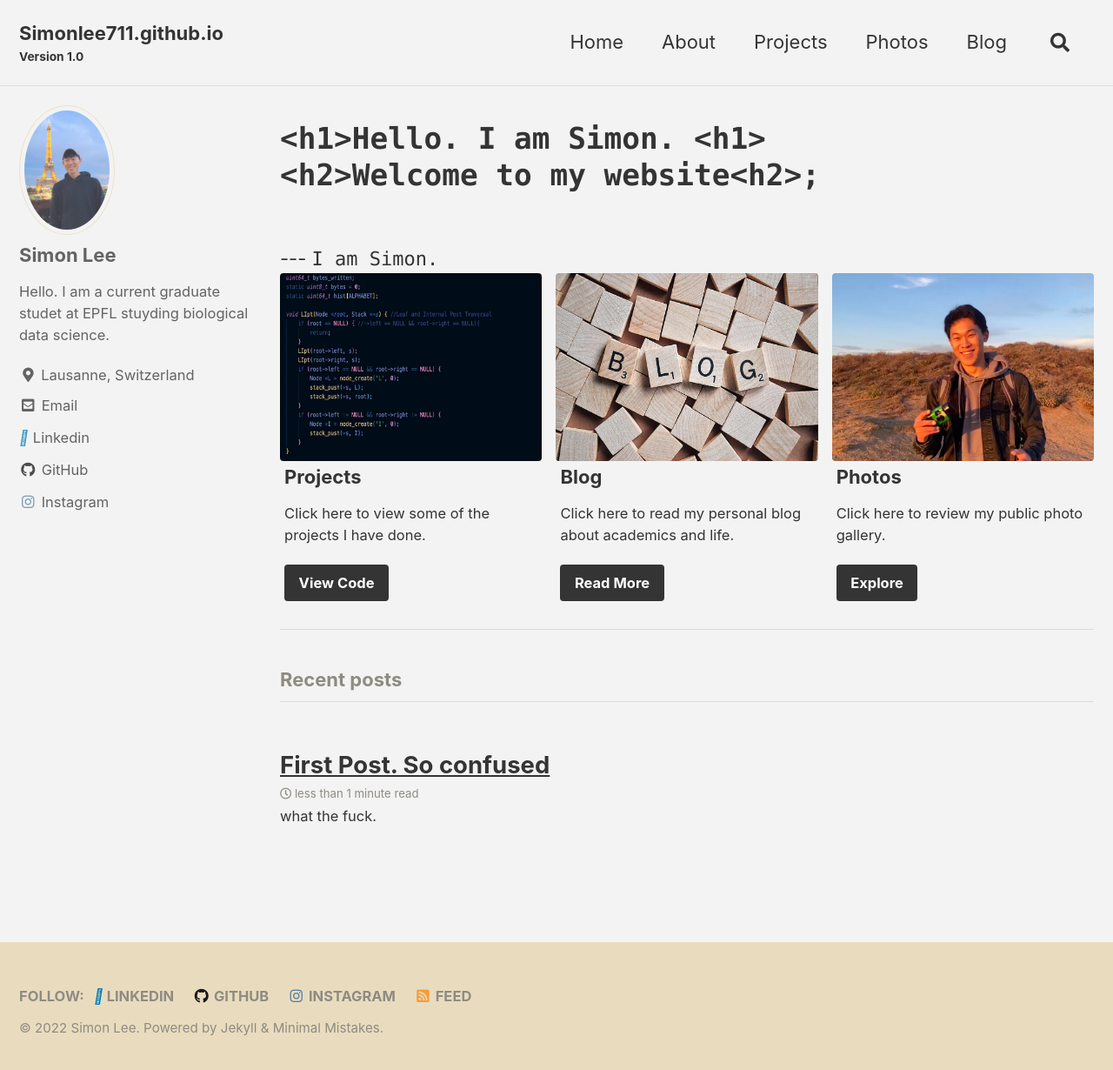
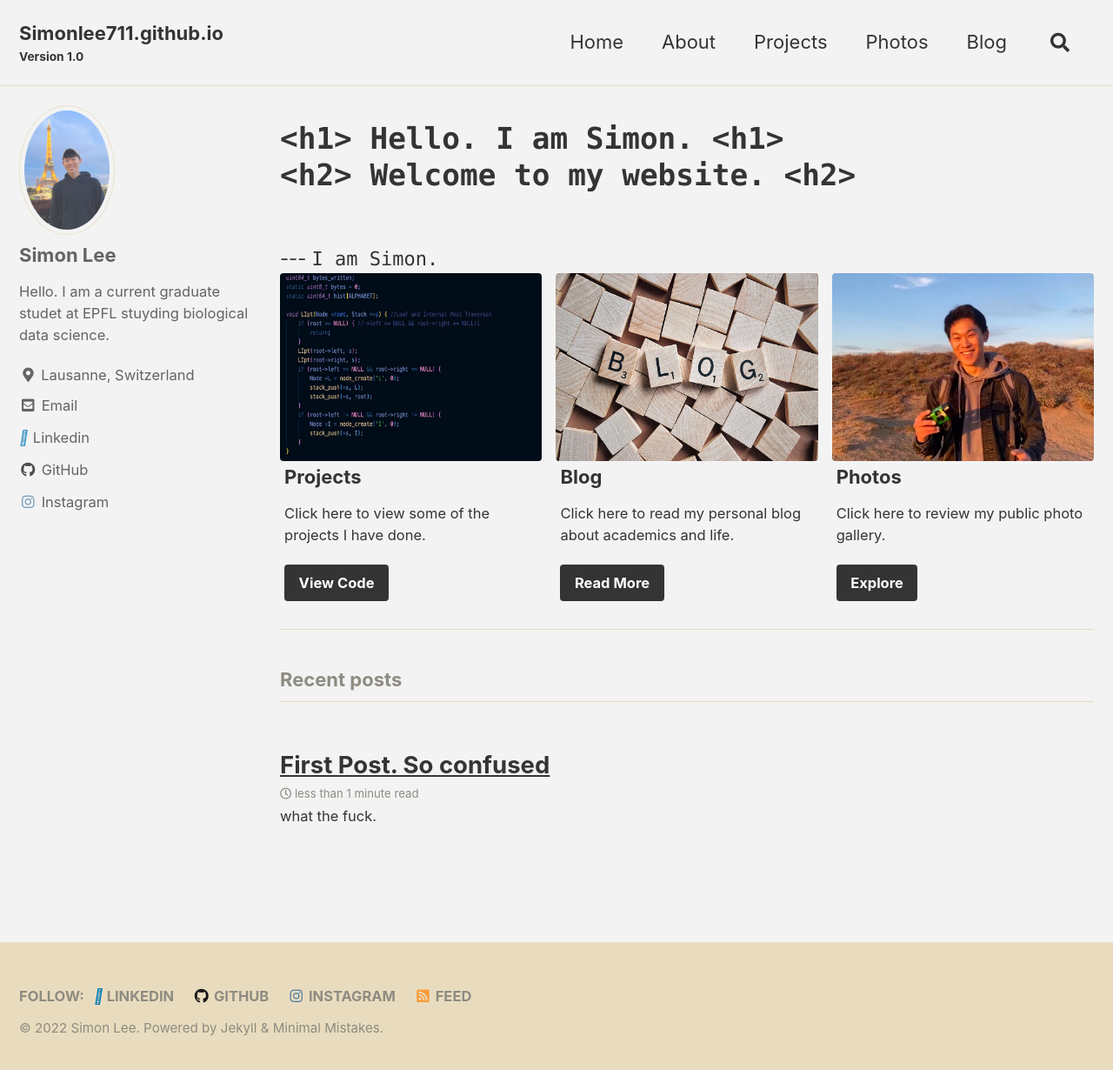
Before and after one commit to Simonlee711/Simonlee711.github.io, a Jekyll site: the page built from index.html, in a window 1280 px wide and 1237 px high. Shown: the top 1230 px of the window at 87% size. Built offline with Jekyll 4.4.1, drawn with Linux system fonts in a browser that asks for light colours; cached includes are drawn as plain includes; the list of posts is cut into pages by our own code.

Commit message:
updated nerd title

```diff
--- a/index.html
+++ b/index.html
@@ -26,7 +26,7 @@ feature_row:
 ---
 
 <div class="header">
-    <h1><code>&lt;h1&gt;Hello. I am Simon. &lt;h1&gt; </br> &lt;h2&gt;Welcome to my website&lt;h2&gt;;</code> </br> </br></h1>
+    <h1><code>&lt;h1&gt;  Hello. I am Simon.  &lt;h1&gt; </br> &lt;h2&gt;  Welcome to my website.  &lt;h2&gt;</code> </br> </br></h1>
 </div>
 ---
 
```
